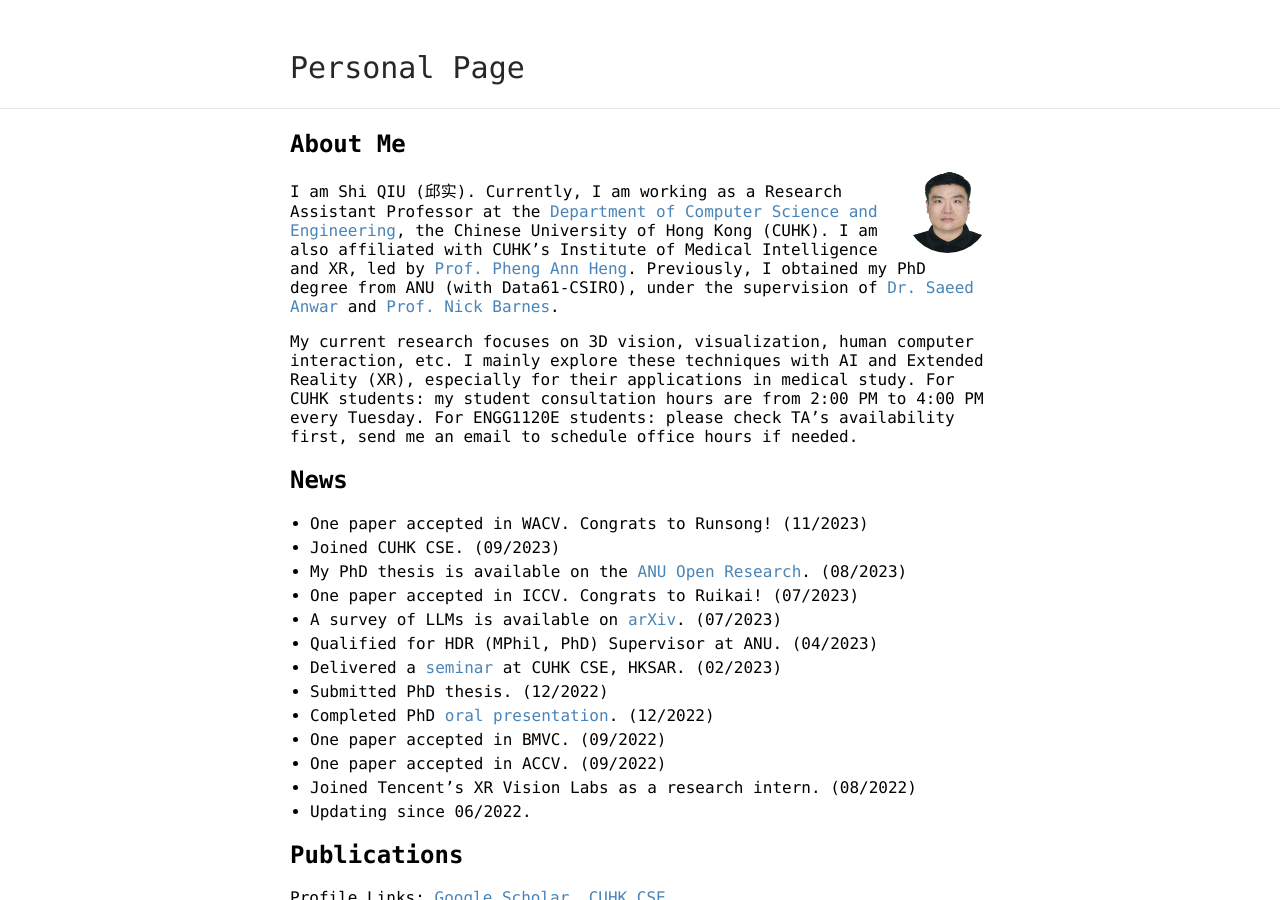
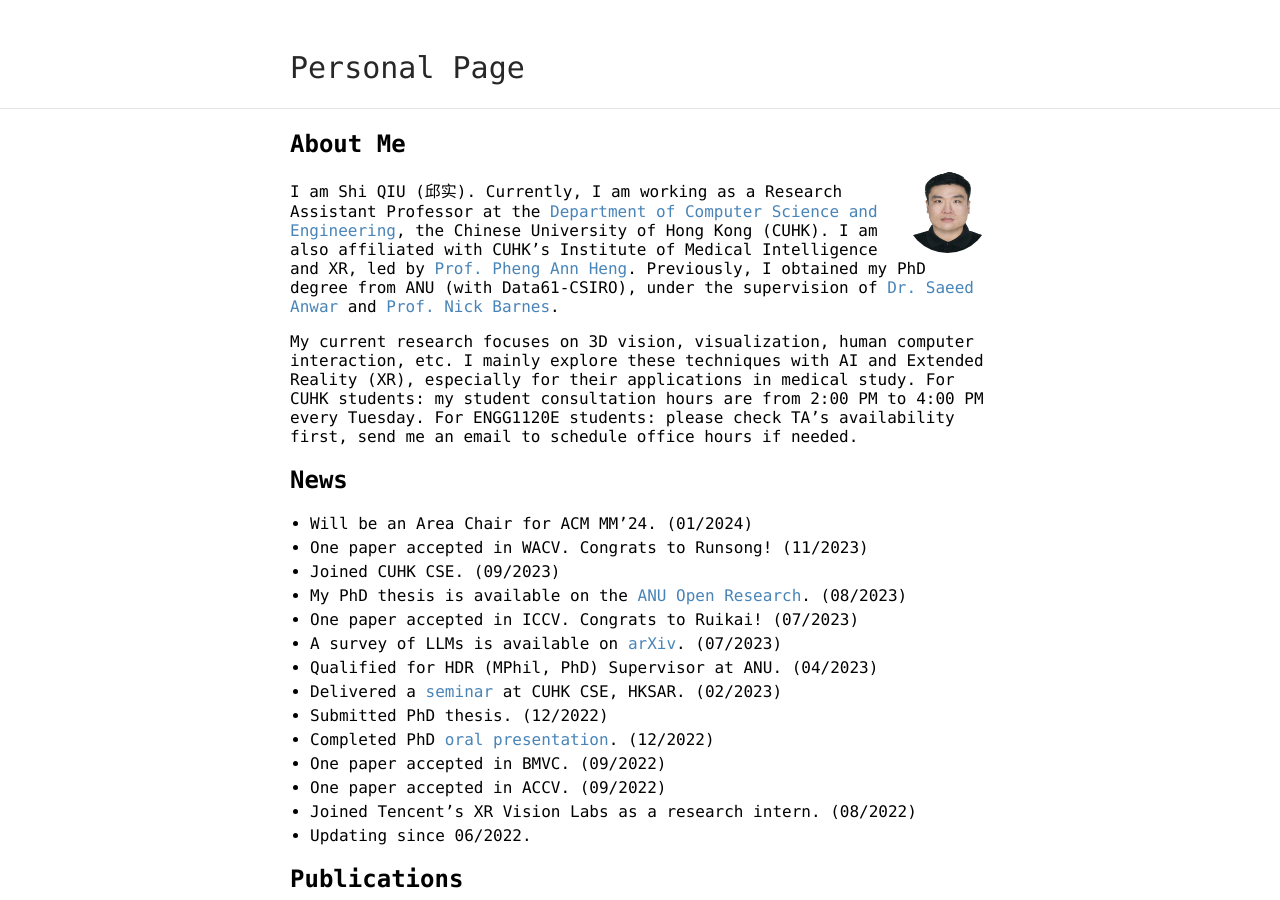
Before and after one commit to ShiQiu0419/ShiQiu0419.github.io, a Jekyll site: the page built from index.md, in a window 1280 px wide and 900 px high. Built offline with Jekyll 4.4.1, drawn with Linux system fonts in a browser that asks for light colours; our own code applies the rules of GitHub Pages for plain Markdown files.

Commit message:
Update index.md

```diff
--- a/index.md
+++ b/index.md
@@ -10,6 +10,7 @@ I am Shi QIU (邱实). Currently, I am working as a Research Assistant Professor
 My current research focuses on 3D vision, visualization, human computer interaction, etc. I mainly explore these techniques with AI and Extended Reality (XR), especially for their applications in medical study. For CUHK students: my student consultation hours are from 2:00 PM to 4:00 PM every Tuesday. For ENGG1120E students: please check TA's availability first, send me an email to schedule office hours if needed.
 
 ## News
+* Will be an Area Chair for ACM MM'24. (01/2024)
 * One paper accepted in WACV. Congrats to Runsong! (11/2023)
 * Joined CUHK CSE. (09/2023)
 * My PhD thesis is available on the [ANU Open Research](https://openresearch-repository.anu.edu.au/handle/1885/294551). (08/2023)
```
